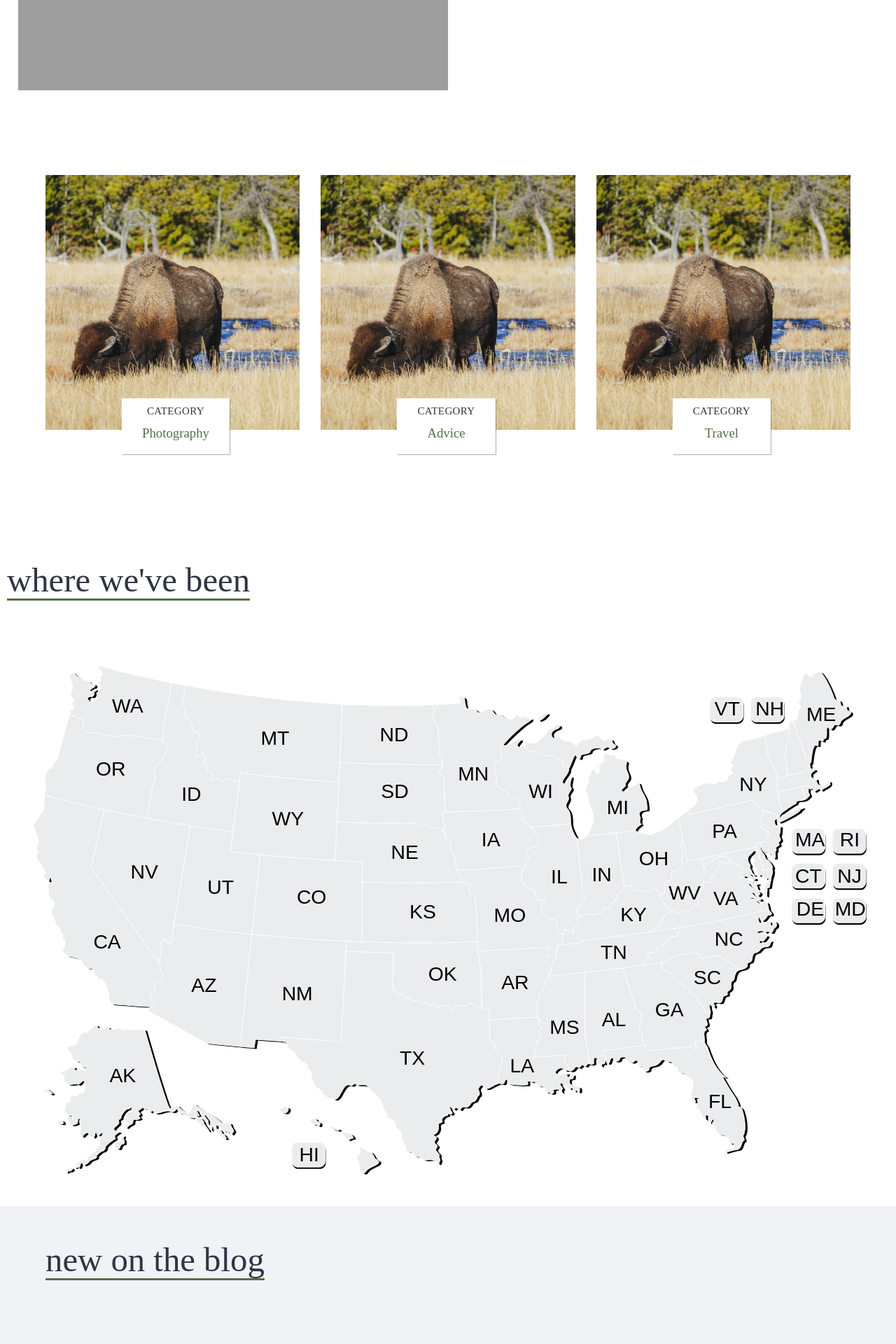
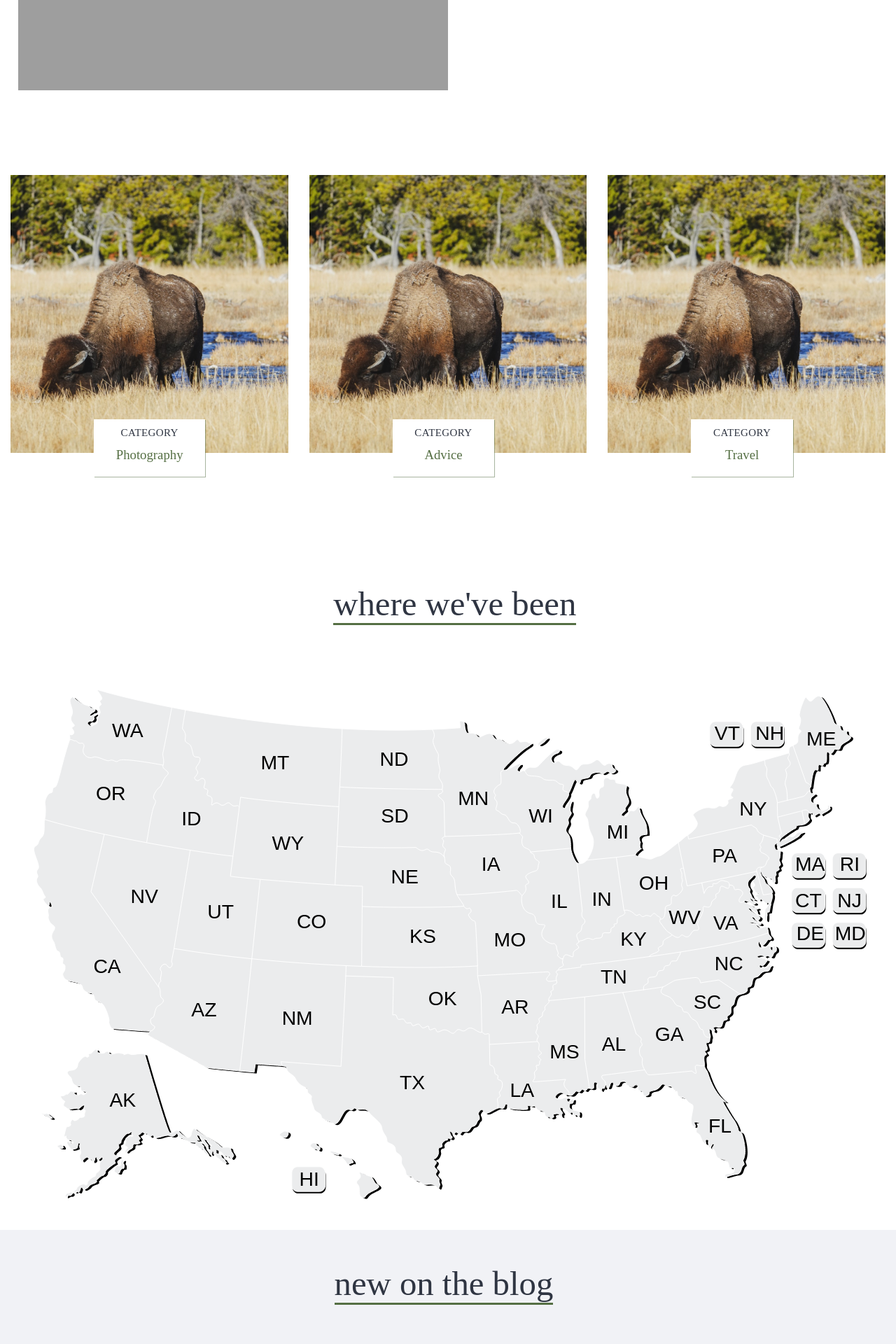
Before and after one commit to justynjen/traveling-travels-life, a Jekyll site: the page built from index.html, in a window 1280 px wide. Shown: the part 992-2912 px from the top of the page at 70% size. Built offline with Jekyll 4.4.1, drawn with Linux system fonts in a browser that asks for light colours; nearby versions of some CDN libraries; some web fonts are replaced; the list of posts is cut into pages by our own code; comment, search, counter and statistics services are not loaded; grey boxes are pictures that could not be loaded.

Commit message:
temporary fix to headings center

```diff
--- a/_sass/_base.scss
+++ b/_sass/_base.scss
@@ -10,7 +10,7 @@ $base-line-height                      : 1.5;
 $small-font-size                       : 1em;
 
 // Sizes
-$max-content-width                     : 1180px;
+$max-content-width                     : 100%;
 $block-grid-padding                    : 0px;
 $tablet-width                          : 40em;
 $desktop-width                         : 64em;
--- a/assets/css/main.scss
+++ b/assets/css/main.scss
@@ -19,6 +19,7 @@
   text-align: center;
   font-size: 3.25em;
   margin-bottom: 1em;
+  left: 37%;
   &:after {
     color: $green;
     font-size: 5em;
```
Also changed, not shown: 1 other file.
